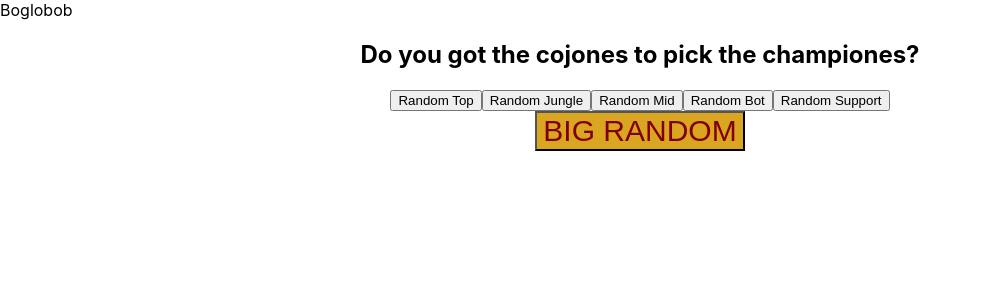
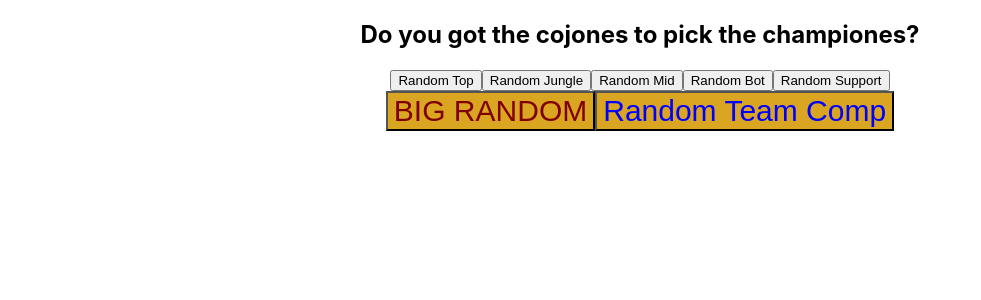
Before and after one commit to prophetrand/champ-picker, a React (Create React App) app in the folder champ-picker/: page / in a window 1280 px wide. Shown: the top 300 px of the page, without its empty margins (0-981 px from the left). Built offline with nearby package versions, Linux system fonts and the light colour scheme; the HTML template or start-up script is replaced by a standard one.

Commit message:
add Random Team Comp functionality including conditional check to prevent duplicate champ selections

```diff
--- a/champ-picker/src/App.js
+++ b/champ-picker/src/App.js
@@ -69,9 +69,7 @@ function App() {
 
   return (
     <div className="App">
-      <header>
-        Boglobob
-      </header>
+
       <Settings
         champies={champies}
         allChamps={allChamps}
--- a/champ-picker/src/components/Display/index.js
+++ b/champ-picker/src/components/Display/index.js
@@ -2,15 +2,17 @@ import React from 'react';
 import "./style.css";
 
 function Display(props) {
-
+    if (props.teamComp) {
+        console.log("~~~props.teamComp: ", props.teamComp)
+    }
     let champResult = props.champResult;
-    console.log(champResult);
     return (
         <div>
-            <p>{champResult.name}</p>
+            <br />
             {champResult.name
                 ? <img src={props.champies[champResult.icon].default} alt={champResult.name + " icon"} />
                 : ""}
+            <h3>{champResult.name}</h3>
         </div>
     );
 }
--- a/champ-picker/src/components/Display/style.css
+++ b/champ-picker/src/components/Display/style.css
@@ -0,0 +1,4 @@
+h3 {
+    color: red;
+    font-size: 40px;
+}
--- a/champ-picker/src/components/Settings/index.js
+++ b/champ-picker/src/components/Settings/index.js
@@ -4,11 +4,38 @@ import "./style.css";
 
 function Settings(props) {
   const [champResult, setResult] = useState({});
+  const [teamComp, setTeam] = useState({});
+
   const randomChoice = (pool) => {
     let num = Math.floor(Math.random() * pool.length);
-    console.log(num);
-    console.log(pool[num]);
     setResult(pool[num]);
+  }
+
+  const teamChoice = () => {
+
+    const compTop = props.topChamps[(Math.floor(Math.random() * props.topChamps.length))];
+    const compJg = props.jgChamps[(Math.floor(Math.random() * props.jgChamps.length))];
+    const compMid = props.midChamps[(Math.floor(Math.random() * props.midChamps.length))];
+    const compBot = props.botChamps[(Math.floor(Math.random() * props.botChamps.length))];
+    const compSup = props.supChamps[(Math.floor(Math.random() * props.supChamps.length))];
+
+    let dupliChecker = [compTop, compJg, compMid, compBot, compSup];
+    for (let i = 0; i < 4; i++) {
+      let checky = dupliChecker[i].name;
+      for (let ii = i+1; ii < 5; ii++) {
+        if(checky == dupliChecker[ii].name) {
+          return teamChoice();
+        }
+      }
+    }
+
+    setTeam({
+      top: compTop,
+      jg: compJg,
+      mid: compMid,
+      bot: compBot,
+      sup: compSup
+    });
   }
 
   return (
@@ -22,12 +49,14 @@ function Settings(props) {
         <button onClick={() => randomChoice(props.supChamps)}>Random Support</button>
         <br />
         <button className="bigBadButton" onClick={() => randomChoice(props.allChamps)}>BIG RANDOM</button>
+        <button className="teamButton" onClick={() => teamChoice()}>Random Team Comp</button>
       </div>
 
       <div>
         <Display
         champResult={champResult}
         champies={props.champies}
+        teamComp={teamComp}
         />
       </div>
     </div>
--- a/champ-picker/src/components/Settings/style.css
+++ b/champ-picker/src/components/Settings/style.css
@@ -3,3 +3,9 @@
     background-color: goldenrod;
     color: maroon;
 }
+
+.teamButton {
+    font-size: 30px;
+    background-color: goldenrod;
+    color: blue;
+}
```
